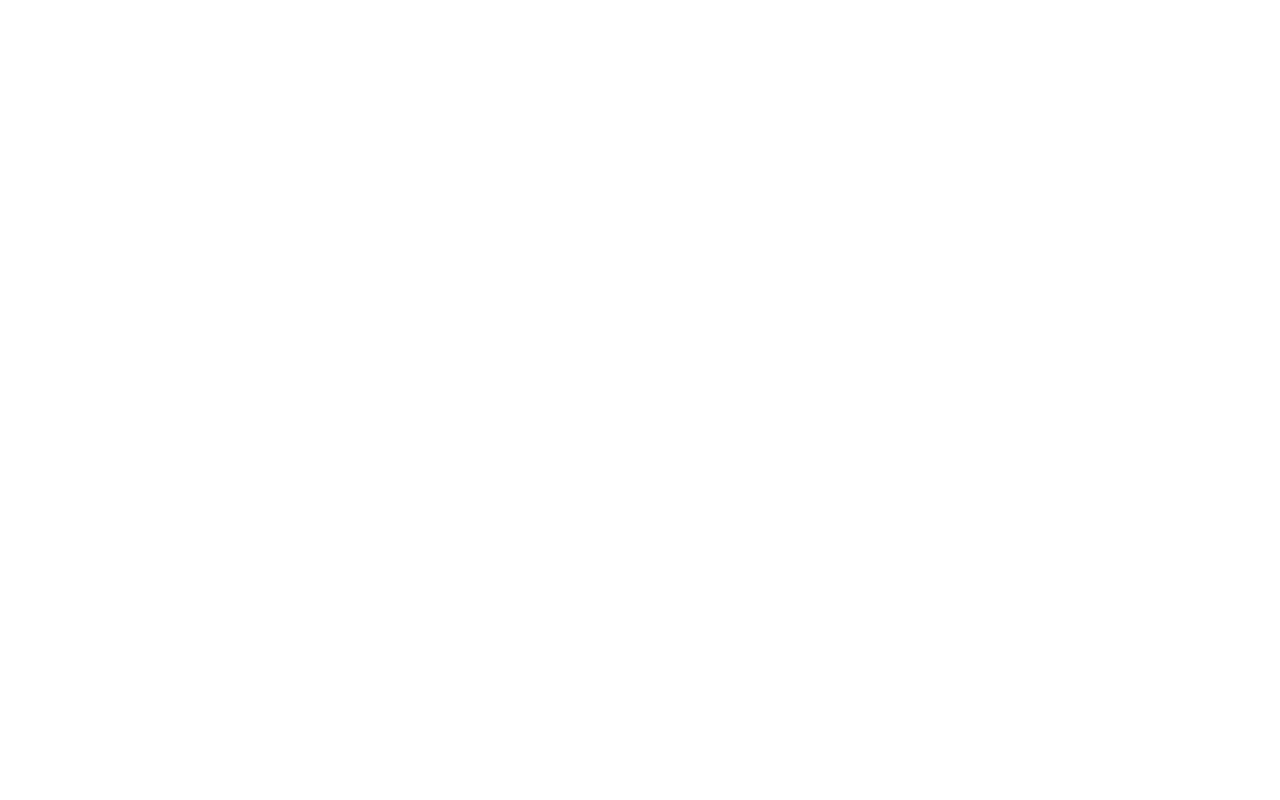
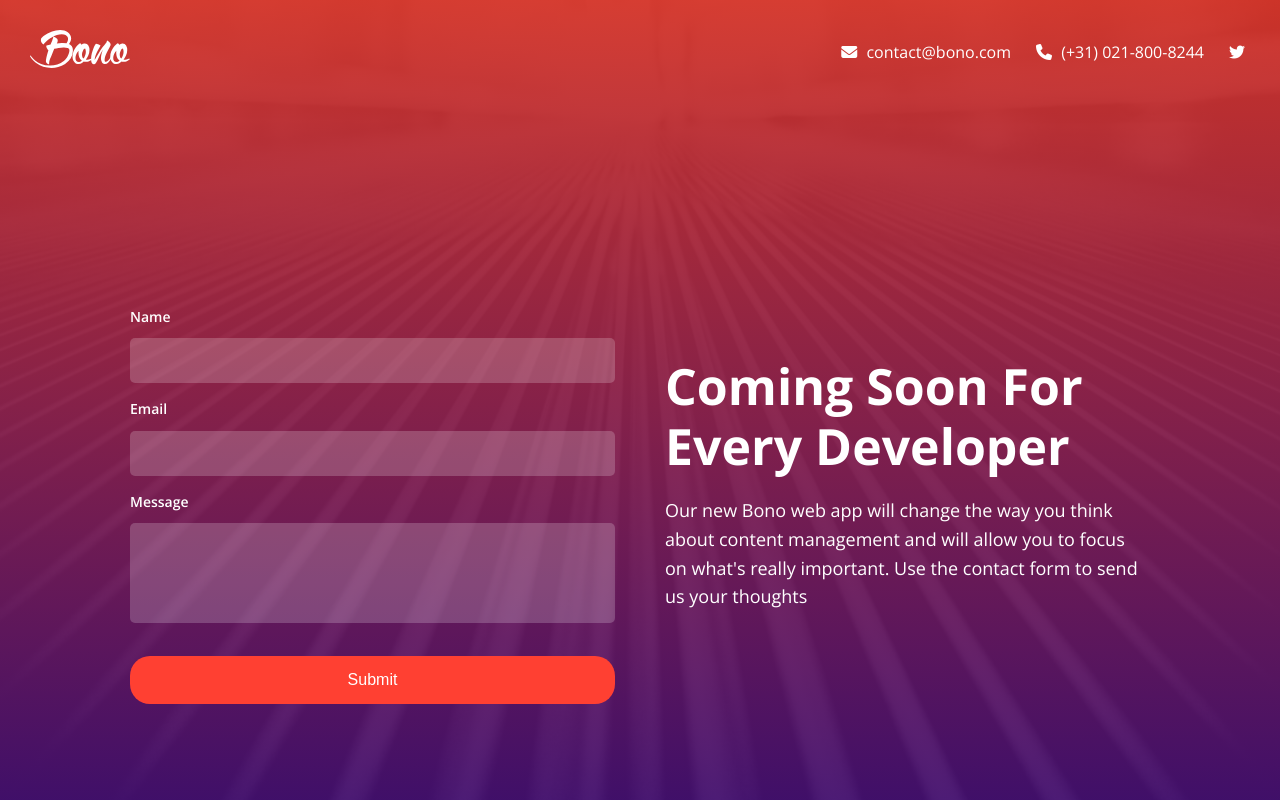
Before and after one commit to hieuhoa712/LandingFormProject, a plain HTML site: page index.html in a window 1280 px wide. Drawn offline with nearby package versions, Linux system fonts and the light colour scheme.

Commit message:
Add landing page with form, styles, and favicon

```diff
--- a/css/styles.css
+++ b/css/styles.css
@@ -0,0 +1,174 @@
+* {
+  margin: 0;
+  padding: 0;
+  box-sizing: border-box;
+}
+
+body {
+  font-family: 'Open Sans', sans-serif;
+  background: black;
+  color: white;
+  line-height: 1.6;
+}
+
+.wrapper {
+  min-height: 100vh;
+  background: linear-gradient(
+      to bottom,
+      rgba(255, 64, 50, 0.8),
+      rgba(71, 17, 116, 0.9)
+    ),
+    url('../images/background.jpg') no-repeat center/cover;
+}
+
+/* Header */
+.header {
+  display: flex;
+  justify-content: space-between;
+  align-items: center;
+  padding: 30px;
+}
+
+.header .logo {
+  width: 100px;
+}
+
+.header .header-right {
+  display: flex;
+  align-items: center;
+  gap: 25px;
+}
+
+.header .header-right i {
+  margin-right: 5px;
+}
+
+.header .header-right a {
+  color: white;
+}
+
+.header .header-right a:hover {
+  color: purple;
+}
+
+/* Main Content */
+.main-content {
+  display: flex;
+  gap: 50px;
+  max-width: 1100px;
+  margin: 200px auto;
+  justify-content: center;
+  align-items: start;
+  height: 100%;
+  padding: 0 40px;
+}
+
+.main-content form {
+  flex: 1;
+}
+
+.main-content .text-container {
+  flex: 1;
+}
+
+/* Form */
+.form-group {
+  margin-bottom: 15px;
+}
+
+.form-group label {
+  display: block;
+  margin-bottom: 10px;
+  font-size: 14px;
+  font-weight: 600;
+}
+
+.form-group input,
+.form-group textarea {
+  width: 100%;
+  padding: 15px;
+  border: 0;
+  border-radius: 5px;
+  background: rgba(255, 255, 255, 0.2);
+  color: white;
+  outline: 0;
+}
+
+.form-group textarea {
+  height: 100px;
+  resize: none;
+  margin-bottom: 10px;
+}
+
+/* Button */
+.btn {
+  display: block;
+  padding: 15px 20px;
+  border-radius: 20px;
+  width: 100%;
+  border: 0;
+  background-color: #ff4032;
+  color: white;
+  font-size: 16px;
+  cursor: pointer;
+}
+
+.btn:hover {
+  background-color: #ff5c4d;
+}
+
+/* Text Container */
+.text-container h1 {
+  font-size: 50px;
+  margin: 50px 0 20px;
+  line-height: 1.2;
+}
+
+.text-container {
+  font-size: 18px;
+}
+
+/* Media Queries */
+@media (max-width: 768px) {
+  .header {
+    padding: 30px 10px 10px;
+  }
+
+  .header,
+  .header .header-right {
+    flex-direction: column;
+    gap: 10px;
+  }
+
+  .main-content {
+    flex-direction: column-reverse;
+    justify-content: start;
+    margin: auto;
+    padding: 50px;
+  }
+
+  .main-content form,
+  .main-content .text-container {
+    width: 100%;
+  }
+
+  .main-content h1 {
+    font-size: 40px;
+    text-align: center;
+    line-height: 1.4;
+  }
+
+  .main-content p {
+    display: none;
+  }
+}
+
+@media (max-height: 500px) {
+  .main-content {
+    margin: 0 auto;
+  }
+
+  .main-content h1 {
+    font-size: 40px;
+  }
+}
--- a/index.html
+++ b/index.html
@@ -1,11 +1,68 @@
 <!DOCTYPE html>
 <html lang="en">
-<head>
-    <meta charset="UTF-8">
-    <meta name="viewport" content="width=device-width, initial-scale=1.0">
-    <title>Landing Form Project</title>
-</head>
-<body>
-    <h1></h1>
-</body>
+  <head>
+    <meta charset="UTF-8" />
+    <meta name="viewport" content="width=device-width, initial-scale=1.0" />
+    <link
+      rel="stylesheet"
+      href="https://cdnjs.cloudflare.com/ajax/libs/font-awesome/6.5.2/css/all.min.css"
+      integrity="sha512-SnH5WK+bZxgPHs44uWIX+LLJAJ9/2PkPKZ5QiAj6Ta86w+fsb2TkcmfRyVX3pBnMFcV7oQPJkl9QevSCWr3W6A=="
+      crossorigin="anonymous"
+      referrerpolicy="no-referrer"
+    />
+    <link rel="preconnect" href="https://fonts.googleapis.com" />
+    <link rel="preconnect" href="https://fonts.gstatic.com" crossorigin />
+    <link
+      href="https://fonts.googleapis.com/css2?family=Open+Sans:ital,wght@0,300..800;1,300..800&display=swap"
+      rel="stylesheet"
+    />
+    <link rel="stylesheet" href="css/styles.css" />
+    <link rel="icon" href="images/favicon.png" />
+    <title>Bono App | Sign Up</title>
+  </head>
+  <body>
+    <div class="wrapper">
+      <header class="header">
+        <a href="index.html">
+          <img class="logo" src="images/logo.svg" alt="" />
+        </a>
+        <div class="header-right">
+          <div><i class="fas fa-envelope"></i> contact@bono.com</div>
+          <div><i class="fas fa-phone"></i> (+31) 021-800-8244</div>
+          <a href="#">
+            <i class="fa-brands fa-twitter"></i>
+          </a>
+        </div>
+      </header>
+
+      <main class="main-content">
+        <form>
+          <div class="form-group">
+            <label for="name">Name</label>
+            <input type="text" name="name" id="name" required />
+          </div>
+          <div class="form-group">
+            <label for="email">Email</label>
+            <input type="text" name="email" id="email" required />
+          </div>
+          <div class="form-group">
+            <label for="message">Message</label>
+            <textarea name="message" id="message"></textarea>
+          </div>
+          <div class="form-group">
+            <button type="submit" class="btn">Submit</button>
+          </div>
+        </form>
+
+        <div class="text-container">
+          <h1>Coming Soon For Every Developer</h1>
+          <p>
+            Our new Bono web app will change the way you think about content
+            management and will allow you to focus on what's really important.
+            Use the contact form to send us your thoughts
+          </p>
+        </div>
+      </main>
+    </div>
+  </body>
 </html>
```
Also changed, not shown: images/background.jpg (added), images/favicon.png (added), images/logo.svg (added), 1 other file.
